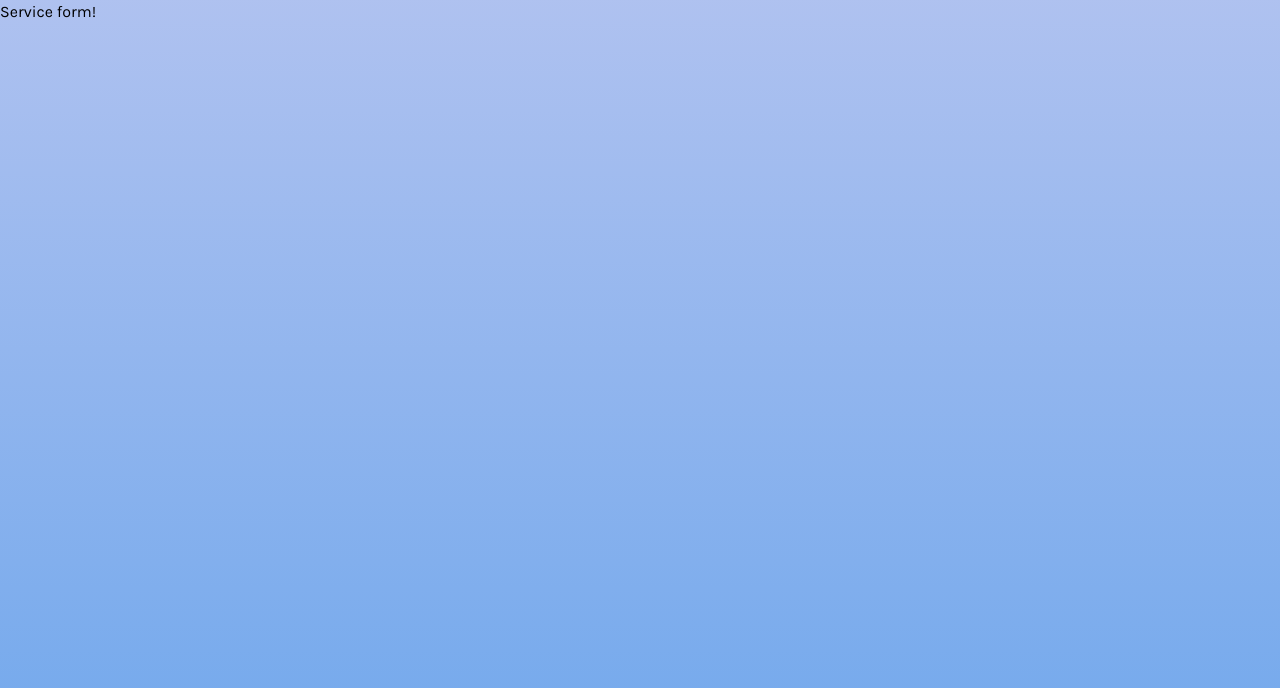
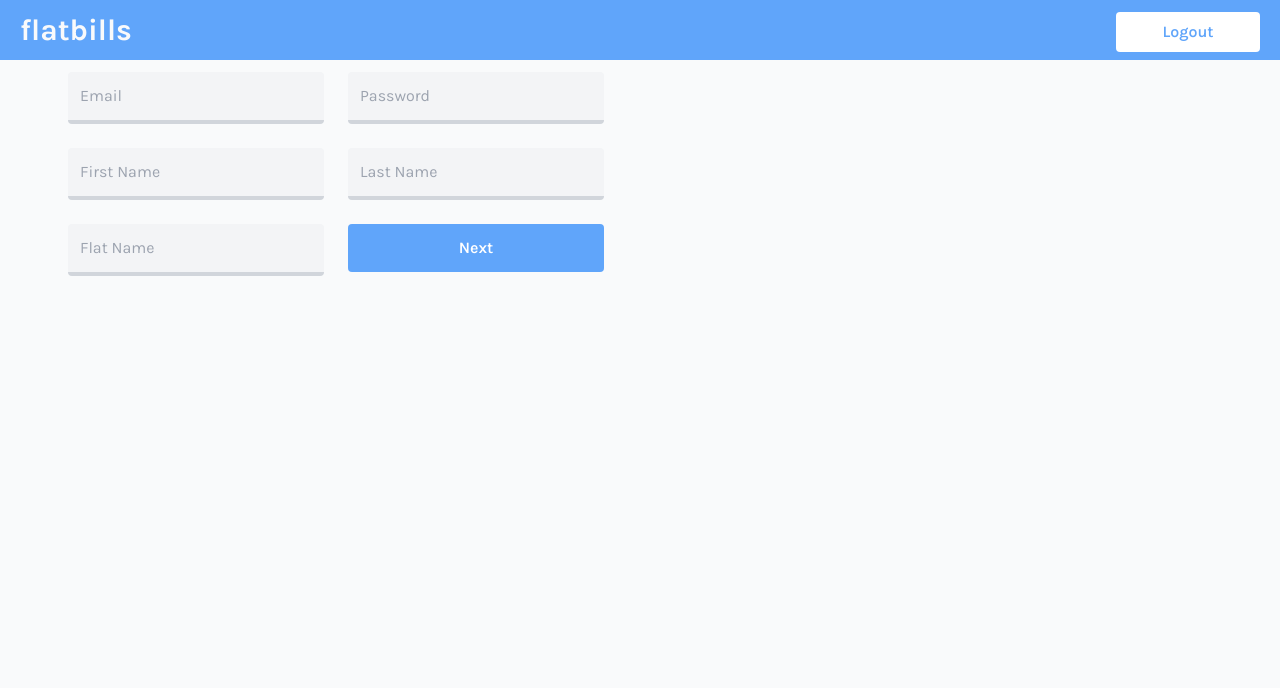
Before and after one commit to ethan-fraser/cosc349-assignment1, a React (Create React App) app in the folder webserver/: page /serviceform in a window 1280 px wide. Shown: the top 688 px of the page. Built offline with nearby package versions, Linux system fonts and the light colour scheme.

Commit message:
Code UI for dashboard and service page

```diff
--- a/webserver/src/pages/Dashboard.js
+++ b/webserver/src/pages/Dashboard.js
@@ -1,8 +1,34 @@
 import React from 'react';
+import { Link } from 'react-router-dom';
 
 function Dashboard() {
     return (
-        <h1>Dashboard!</h1>
+        <div className="bg-gray-50 min-h-screen">
+            <nav className="bg-blue-400 flex flex-row">
+                <h1 className="text-3xl text-gray-50 font-black text-left py-3 pl-5">flatbills</h1>
+                <button className="font-semibold text-blue-400 bg-white hover:bg-gray-50 rounded w-36 py-2 px-2 my-3 mr-5 absolute right-0"><Link to="/login">Logout</Link></button>
+            </nav>
+            <div className="flex flex-row">
+                <div>
+                    <h3 className="text-2xl text-gray-800 font-semibold text-left py-7 ml-60">Welcome to 660 Castle Street,<br/>Magdeline!</h3>
+                    <button className="font-semibold text-white bg-blue-400 hover:bg-blue-300 rounded py-5 px-10 ml-60 inline-flex items-center">
+                        <svg className="mr-2" xmlns="http://www.w3.org/2000/svg" width="16" height="16" fill="currentColor" viewBox="0 0 16 16"><path d="M16 8A8 8 0 1 1 0 8a8 8 0 0 1 16 0zM8.5 4.5a.5.5 0 0 0-1 0v3h-3a.5.5 0 0 0 0 1h3v3a.5.5 0 0 0 1 0v-3h3a.5.5 0 0 0 0-1h-3v-3z"/></svg>
+                        <Link to="/serviceform">Setup a service</Link>
+                    </button>
+                </div>
+                <div className="bg-gray-50 rounded-lg shadow-lg ml-20 mt-10 py-5 px-5 border">
+                    <h5 className="text-base text-gray-800 font-semibold text-center pb-4">You have $0.00 bills to pay.</h5>
+                    <div className="flex flex-row">
+                        <h5 className="bg-green-200 rounded py-3 px-7 mx-3">$0.00 paid</h5>
+                        <h5 className="bg-red-200 rounded py-3 px-7 mx-3">$0.00 left</h5>
+                    </div>
+                </div>
+            </div>
+            <div className="my-10">
+                <h5 className="text-center mb-3">You have not set up any services.</h5>
+                <img src='/undraw_not_found_60pq.svg' alt="No input" width="300" height="218.1" className="mx-auto"></img>
+            </div>
+        </div>
     );
 }
 
--- a/webserver/src/pages/RegisterManager.js
+++ b/webserver/src/pages/RegisterManager.js
@@ -92,7 +92,7 @@ class RegisterManager extends React.Component {
                         <h5 className="text-base text-gray-800 font-semibold text-center pb-4">Create an account to manage your flat bills.</h5><br />
                     </div>
                     <div className="text-base text-gray-800 font-regular text-center pb-7 flex flex-row mx-14">
-                        <div className="">
+                        <div>
                             <InputField
                                 type='text'
                                 placeholder='Email'
--- a/webserver/src/pages/RegisterMember.js
+++ b/webserver/src/pages/RegisterMember.js
@@ -92,7 +92,7 @@ class RegisterMember extends React.Component {
                         <h5 className="text-base text-gray-800 font-semibold text-center pb-4">Join your flat account to track your bill payments.</h5><br />
                     </div>
                     <div className="text-base text-gray-800 font-regular text-center pb-7 flex flex-row mx-14">
-                        <div className="">
+                        <div>
                             <InputField
                                 type='text'
                                 placeholder='Email'
--- a/webserver/src/pages/ServiceForm.js
+++ b/webserver/src/pages/ServiceForm.js
@@ -1,9 +1,140 @@
 import React from 'react';
+import { Link } from 'react-router-dom';
+import InputField 	from '../components/InputField';
+import SubmitButton from '../components/SubmitButton';
+import UserStore 	from '../stores/UserStore';
 
-function ServiceForm() {
-    return (
-        <h1>Service form!</h1>
-    );
+const API_URL = "http://192.168.2.12:3000";
+
+class ServiceForm extends React.Component {
+
+    constructor(props) {
+		super(props);
+		this.state = {
+			name: '',
+			date: '',
+            frequency: '',
+            day: '',
+            type: '',
+            amount: '',
+			buttonDisabled: false
+		}
+	}
+
+    setInputValue(property, val) {
+		val = val.trim();
+		this.setState({
+			[property]: val
+		})
+	}
+
+	resetForm() {
+		this.setState({
+			email: '',
+			password: '',
+            firstName: '',
+            lastName: '',
+            flatName: '',
+			buttonDisabled: false
+		})
+	}
+
+    // FIX THIS!!!
+    // //API call
+	// async doLogin() {
+	// 	if (!this.state.email) {
+	// 		return;
+	// 	}
+	// 	if (!this.state.password) {
+	// 		return;
+	// 	}
+
+	// 	this.setState({
+	// 		buttonDisabled: true
+	// 	})
+
+	// 	try {
+	// 		let res = await fetch(API_URL + '/login', {
+	// 			method: 'post',
+	// 			headers: {
+	// 				'Accept': 'application/json',
+	// 				'Content-Type': 'application/json'
+	// 			},
+    //             credentials: 'include',
+	// 			body: JSON.stringify({
+	// 				email: this.state.email,
+	// 				password: this.state.password
+	// 			})
+	// 		});
+	// 		let result = await res.json();
+	// 		if (result && result.success) {
+	// 			UserStore.isLoggedIn = true;
+	// 			UserStore.email = result.email;
+    //             UserStore.fname = result.fname;
+    //             UserStore.lname = result.lname;
+	// 		} else if (result && result.success === false) {
+	// 			this.resetForm();
+	// 			alert(result.msg);
+	// 		}
+	// 	} catch(e) {
+	// 		console.log(e);
+	// 		this.resetForm();
+	// 	}
+
+	// }
+
+    render() {
+        return (
+            <div className="bg-gray-50 min-h-screen">
+                <nav className="bg-blue-400 flex flex-row">
+                    <h1 className="text-3xl text-gray-50 font-black text-left py-3 pl-5">flatbills</h1>
+                    <button className="font-semibold text-blue-400 bg-white hover:bg-gray-50 rounded w-36 py-2 px-2 my-3 mr-5 absolute right-0"><Link to="/login">Logout</Link></button>
+                </nav>
+
+                <div className="text-base text-gray-800 font-regular text-center pb-7 flex flex-row mx-14">
+                    <div>
+                        <InputField
+                            type='text'
+                            placeholder='Email'
+                            value={this.state.email ? this.state.email : ''}
+                            onChange={ (val) => this.setInputValue('email', val) }
+                        />
+                        <InputField
+                            type='text'
+                            placeholder='First Name'
+                            value={this.state.firstName ? this.state.firstName : ''}
+                            onChange={ (val) => this.setInputValue('firstName', val) }
+                        />
+                        <InputField
+                            type='text'
+                            placeholder='Flat Name'
+                            value={this.state.flatName ? this.state.flatName : ''}
+                            onChange={ (val) => this.setInputValue('flatName', val) }
+                        />
+                    </div>
+                    <div>
+                        <InputField
+                            type='password'
+                            placeholder='Password'
+                            value={this.state.password ? this.state.password : ''}
+                            onChange={ (val) => this.setInputValue('password', val) }
+                        />
+                        <InputField
+                            type='text'
+                            placeholder='Last Name'
+                            value={this.state.lastName ? this.state.lastName : ''}
+                            onChange={ (val) => this.setInputValue('lastName', val) }
+                        />
+                        <SubmitButton
+                            text='Next'
+                            disabled={this.state.buttonDisabled}
+                            onClick={ () => this.doLogin() }
+                        />
+                    </div>
+                </div>
+            </div>
+        );
+    }
 }
 
 export default ServiceForm;
```
Also changed, not shown: webserver/public/undraw_not_found_60pq.svg (renamed from webserver/src/images/undraw_not_found_60pq.svg), webserver/public/undraw_transfer_money_rywa.svg (renamed from webserver/src/images/undraw_transfer_money_rywa.svg).
